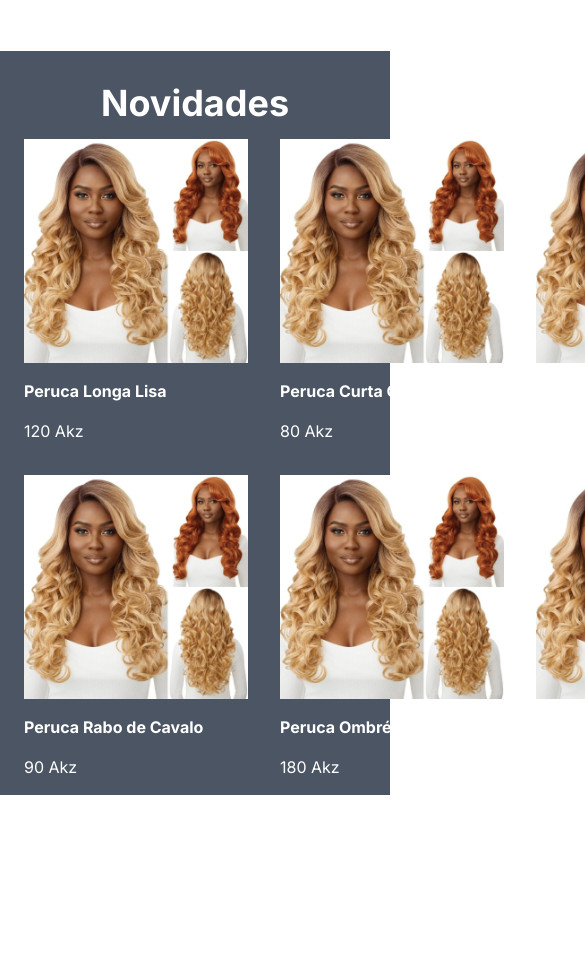
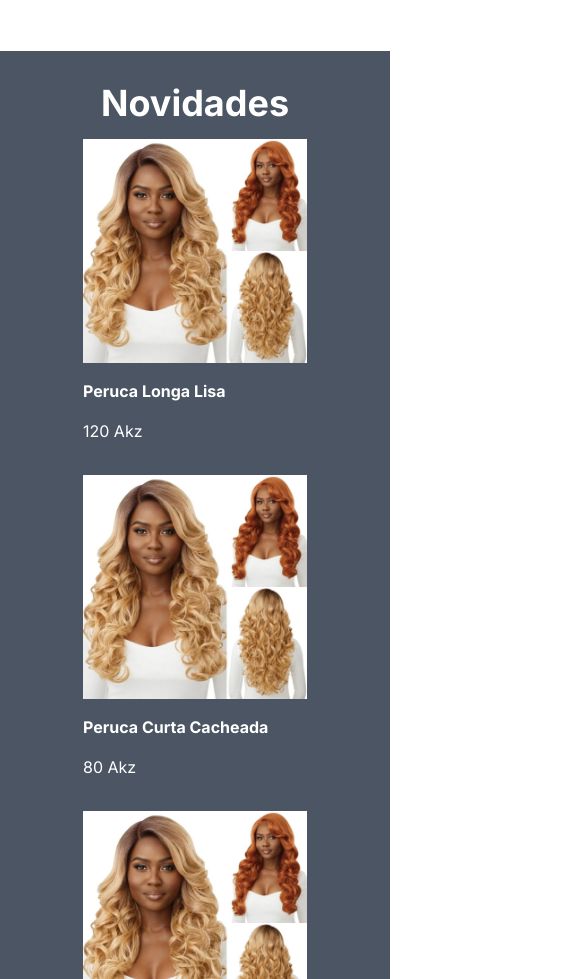
Before and after one commit to teosoares10/hair-salon, a Next.js app: page / in a window 390 px wide. Shown: the part 880-1859 px from the top of the page, 585 px wide, since content can reach past the window. Before the commit the page ends 1787 px from the top, so only its background shows below. Built offline with nearby package versions, Linux system fonts and the light colour scheme.

Commit message:
styles(product-list): add responsive style

```diff
--- a/src/components/product-list.tsx
+++ b/src/components/product-list.tsx
@@ -58,7 +58,7 @@ export const ProductList = () => {
             >
                 novidades
             </Typography>
-            <ul className="mx-auto w-[65rem] flex flex-wrap gap-8 justify-center items-center text-white">
+            <ul className="mx-auto lg:w-[65rem] flex flex-wrap gap-8 justify-center items-center text-white">
                 {data.map((wig, i) => (
                     <ProductItem
                         key={i}
```
